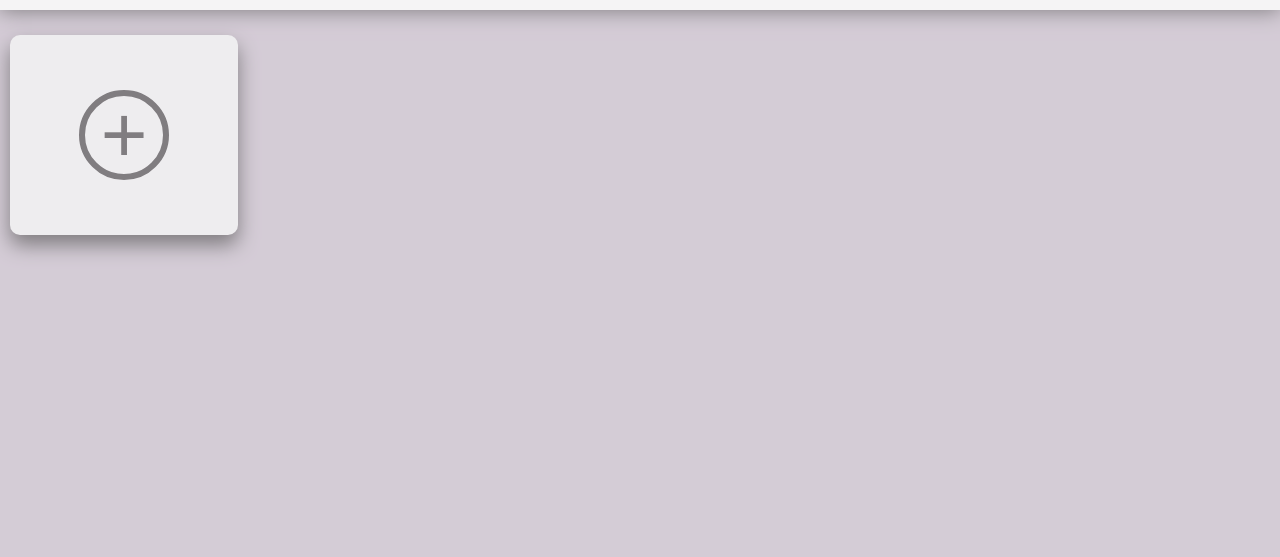
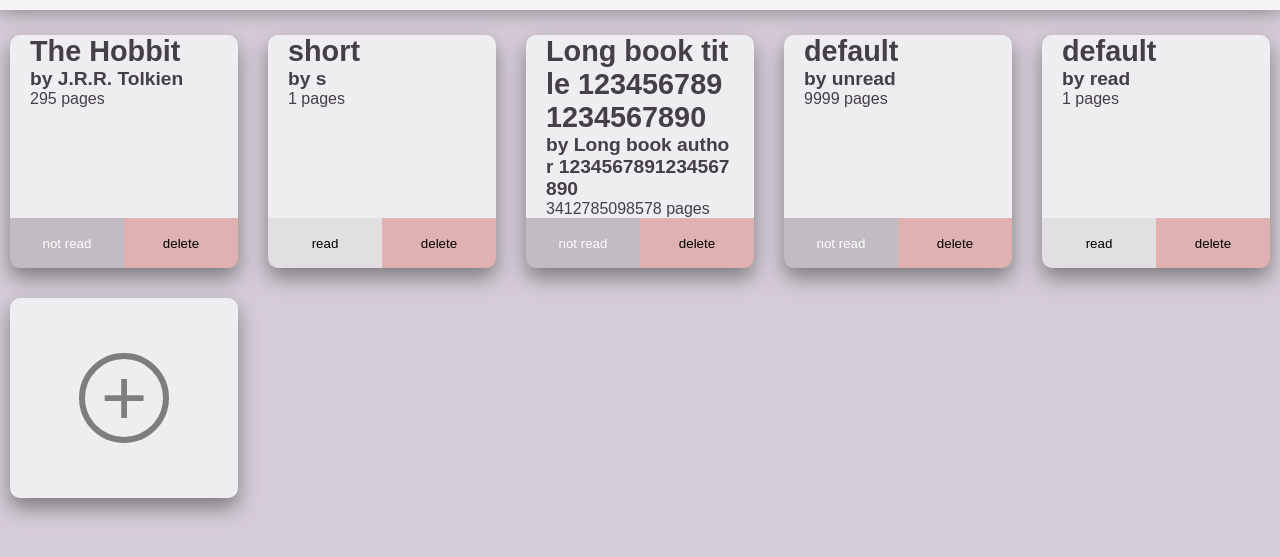
Before and after one commit to Andr-e-acute/Odin-Library, a website: page Libary.html in a window 1280 px wide. Shown: the part 87-644 px from the top of the page. Drawn offline with Linux system fonts and the light colour scheme; the site is published under a folder, as on GitHub Pages, so addresses that start at the root find nothing.

Commit message:
githubes pages not working

```diff
--- a/Libary.html
+++ b/Libary.html
@@ -4,7 +4,7 @@
     <meta charset="UTF-8" />
     <meta http-equiv="X-UA-Compatible" content="IE=edge" />
     <meta name="viewport" content="width=device-width, initial-scale=1.0" />
-    <script src="/app.js" defer></script>
+    <script src="app.js" defer></script>
     <link rel="stylesheet" href="style.css" />
     <title>Odin Library Project</title>
   </head>
```
